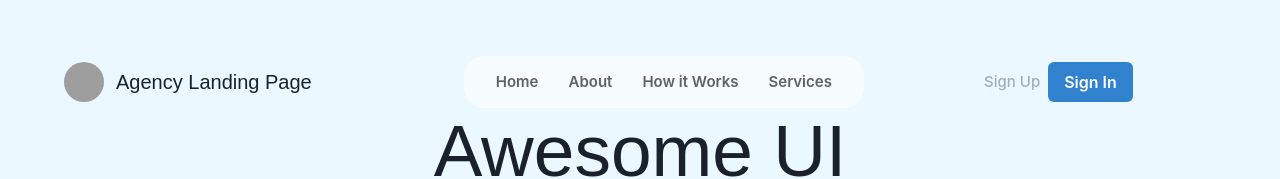
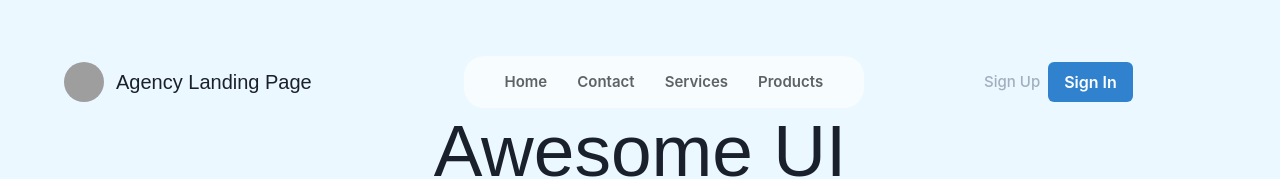
Before and after one commit to AthirAliAlSharyani/AgencyLandingPage, a Next.js app in the folder agency-landing-page/: page / in a window 1280 px wide. Shown: the top 179 px of the page. Built offline with nearby package versions, Linux system fonts and the light colour scheme; no server answers; grey boxes are pictures that could not be loaded.

Commit message:
add links to navigation bar

```diff
--- a/agency-landing-page/components/FAQ/index.tsx
+++ b/agency-landing-page/components/FAQ/index.tsx
@@ -46,6 +46,7 @@ function FAQ() {
   ];
   const { isOpen, onToggle } = useDisclosure();
   return (
+    <section id="products">
       <Flex
         direction="row"
         align="left"
@@ -106,6 +107,7 @@ function FAQ() {
           </VStack>
         )}
       </Flex>
+    </section>
   );
 }
 export default FAQ;
--- a/agency-landing-page/components/Lets_get_intouch/index.tsx
+++ b/agency-landing-page/components/Lets_get_intouch/index.tsx
@@ -16,6 +16,7 @@ import { BellIcon, ChatIcon, EditIcon, SunIcon } from "@chakra-ui/icons";
 
 export default function Lets_Get_InTouch() {
   return (
+    <section id="contact">
       <ChakraProvider>
         <Flex
           direction="column"
@@ -58,7 +59,11 @@ export default function Lets_Get_InTouch() {
             <Button
               bg="blue.600"
               color="white"
-            _hover={{ bg: "white", color: "black", border: "1px solid black" }}
+              _hover={{
+                bg: "white",
+                color: "black",
+                border: "1px solid black",
+              }}
               w="full"
               mt={5}
               h={"60px"}
@@ -99,8 +104,9 @@ export default function Lets_Get_InTouch() {
                 m={"auto"}
                 w={{ sm: "200px", md: "500px", lg: "200" }}
               >
-              Ready to elevate your online presence? Contact us today to discuss
-              your project and discover how we can bring your vision to life.
+                Ready to elevate your online presence? Contact us today to
+                discuss your project and discover how we can bring your vision
+                to life.
               </Text>
               <HStack mt={7} gap={{ sm: "20", md: "60", lg: "480" }}>
                 <HStack>
@@ -123,5 +129,6 @@ export default function Lets_Get_InTouch() {
           </Flex>
         </Flex>
       </ChakraProvider>
+    </section>
   );
 }
--- a/agency-landing-page/components/Pricing_Section/index.tsx
+++ b/agency-landing-page/components/Pricing_Section/index.tsx
@@ -21,6 +21,7 @@ import React from "react";
 export default function Pricing_Section() {
   const isMobile = useBreakpointValue({ base: true, lg: false });
   return (
+    <section id="services">
       <ChakraProvider>
         {!isMobile ? (
           <Flex
@@ -204,5 +205,6 @@ export default function Pricing_Section() {
           </Center>
         )}
       </ChakraProvider>
+    </section>
   );
 }
--- a/agency-landing-page/components/check_our_work/index.tsx
+++ b/agency-landing-page/components/check_our_work/index.tsx
@@ -69,6 +69,7 @@ export default function Check_our_work() {
   });
   return (
     <>
+      <section id="products">
         <ChakraProvider>
           <Flex align="center" justify="center" flexDirection="column" w="100%">
             <Flex
@@ -189,6 +190,7 @@ export default function Check_our_work() {
             </Swiper>
           </Flex>
         </ChakraProvider>
+      </section>
     </>
   );
 }
--- a/agency-landing-page/components/navigationBar/index.tsx
+++ b/agency-landing-page/components/navigationBar/index.tsx
@@ -75,15 +75,15 @@ export default function NavigationBar() {
                   Home
                 </Text>
               </Link>
-              <Link href="#">
-                <Text>About</Text>
+              <Link href="#contact">
+                <Text>Contact</Text>
               </Link>
-              <Link href="#">
+              <Link href="#services">
                 {" "}
-                <Text>How it Works</Text>
+                <Text>Services</Text>
               </Link>
-              <Link href="#">
-                <Text>Services</Text>
+              <Link href="#products">
+                <Text>Products</Text>
               </Link>
             </HStack>
             <Box mt={10} mr={"10%"}>
@@ -128,13 +128,13 @@ export default function NavigationBar() {
                 <MenuItem as={Link} href="/">
                   Home
                 </MenuItem>
-                <MenuItem as={Link} href="/about">
-                  About
+                <MenuItem as={Link} href="#products">
+                  Products
                 </MenuItem>
-                <MenuItem as={Link} href="/services">
+                <MenuItem as={Link} href="#services">
                   Services
                 </MenuItem>
-                <MenuItem as={Link} href="/contact">
+                <MenuItem as={Link} href="#contact">
                   Contact
                 </MenuItem>
                 <MenuItem as={Link} href="/contact">
--- a/agency-landing-page/pages/index.tsx
+++ b/agency-landing-page/pages/index.tsx
@@ -72,6 +72,7 @@ export default function Home() {
           </Flex>
 
           <What_We_Do />
+
           <Check_our_work />
           <Reviews />
           <Pricing_Section />
```
Lines whose indentation alone changed are shown as unchanged.
